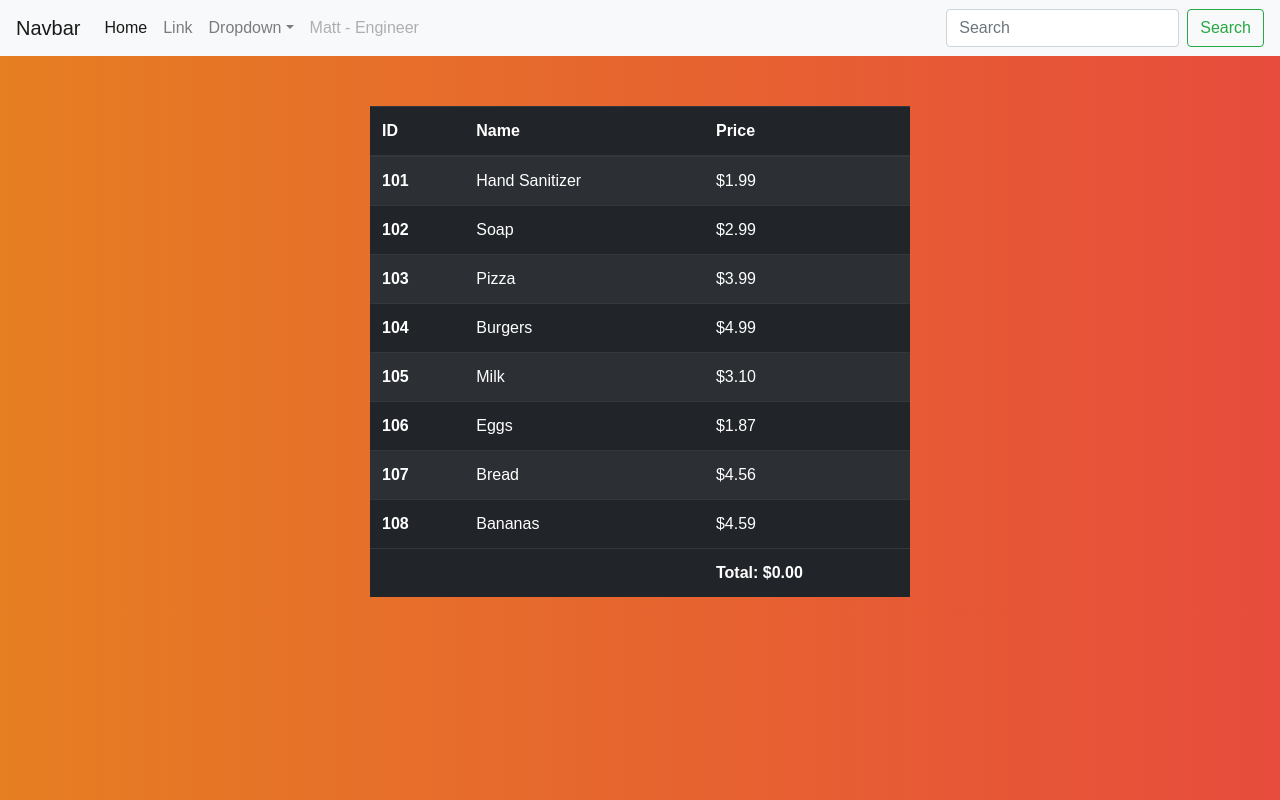
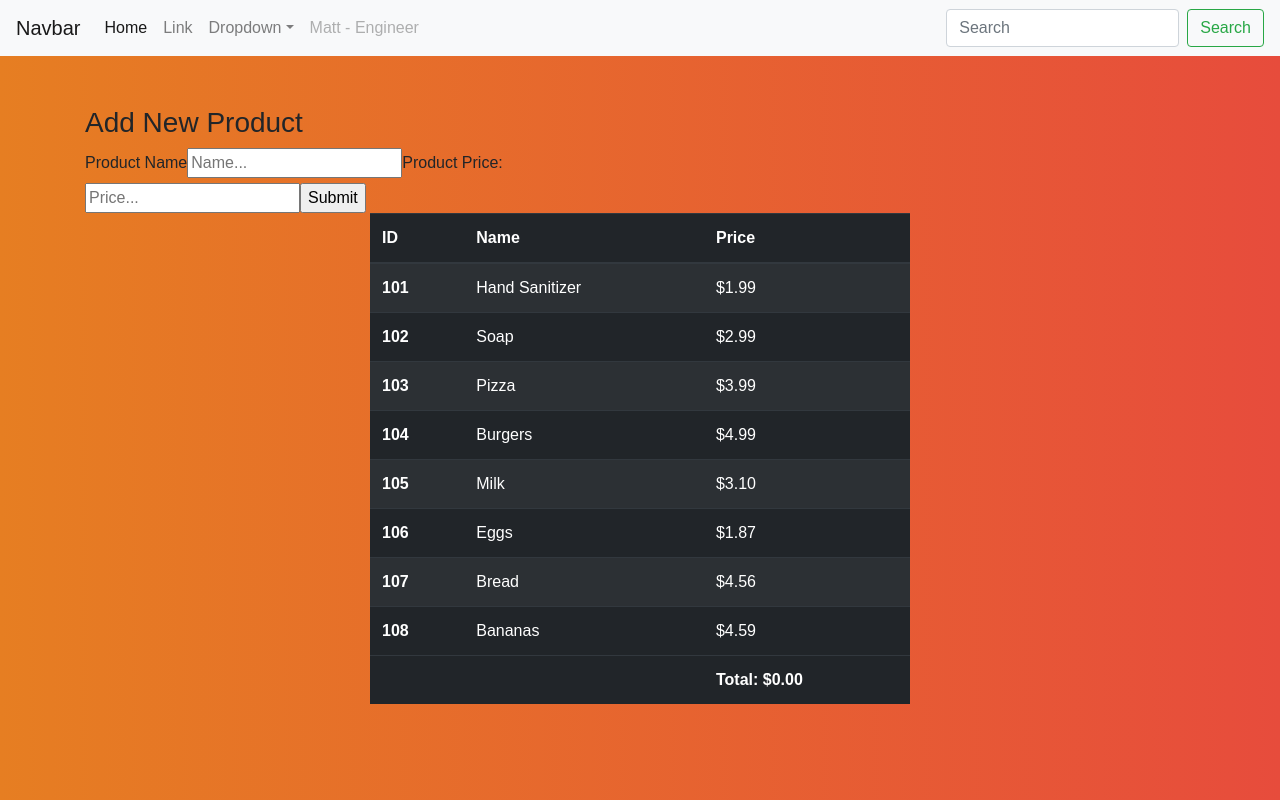
Before and after one commit to mattstermh93/React-JS-Product-Management, a React (Create React App) app: page / in a window 1280 px wide. Built offline with nearby package versions, Linux system fonts and the light colour scheme.

Commit message:
creating addProduct func

```diff
--- a/src/App.js
+++ b/src/App.js
@@ -2,6 +2,7 @@ import React, { Component } from 'react';
 import './App.css';
 import Header from './components/header';
 import Products from './components/products';
+import AddProduct from './components/addProduct';
 
 class App extends Component {
 constructor() {
@@ -84,6 +85,10 @@ isSearched(term) {
   }
 }
 
+addProduct() {
+
+}
+
   render() {
     return (
       <div className="App">
@@ -91,6 +96,7 @@ isSearched(term) {
 
         <div className="container">
           <div className="row">
+            <AddProduct addProduct={this.addProduct}/>
             <Products term={this.state.searchTerm} items={this.state.products} isSearched={this.isSearched}/>
           </div>
         </div>
--- a/src/components/addProduct.js
+++ b/src/components/addProduct.js
@@ -4,7 +4,8 @@ class AddProduct extends Component {
   render() {
     return (
       <div className="AddProduct col-md-6">
-        <form>
+        <h3> Add New Product</h3>
+        <form onSubmit={this.addProduct}>
           <label>Product Name</label>
           <input type="text" placeholder="Name..." ref="title" />
           <label>Product Price:</label>
```
